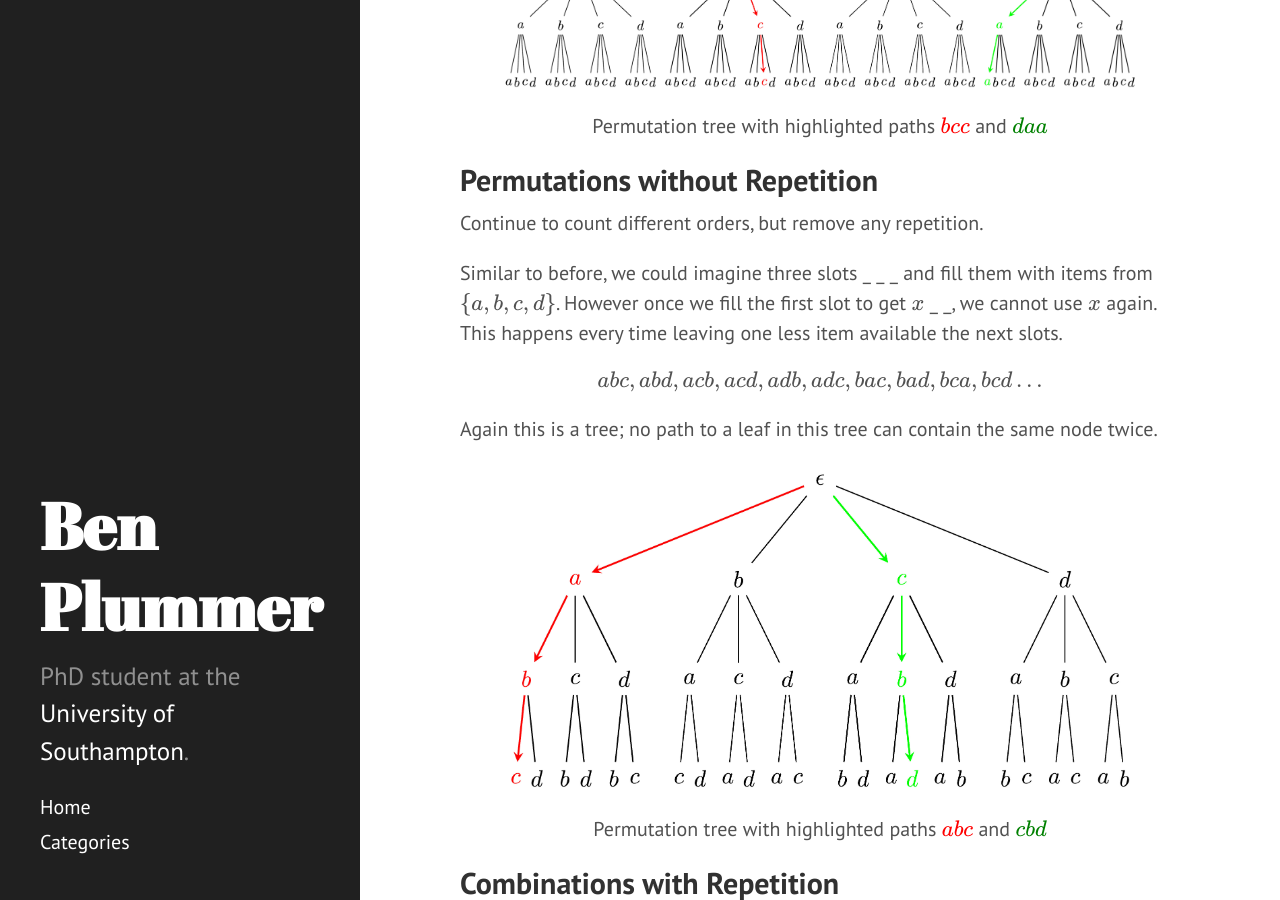
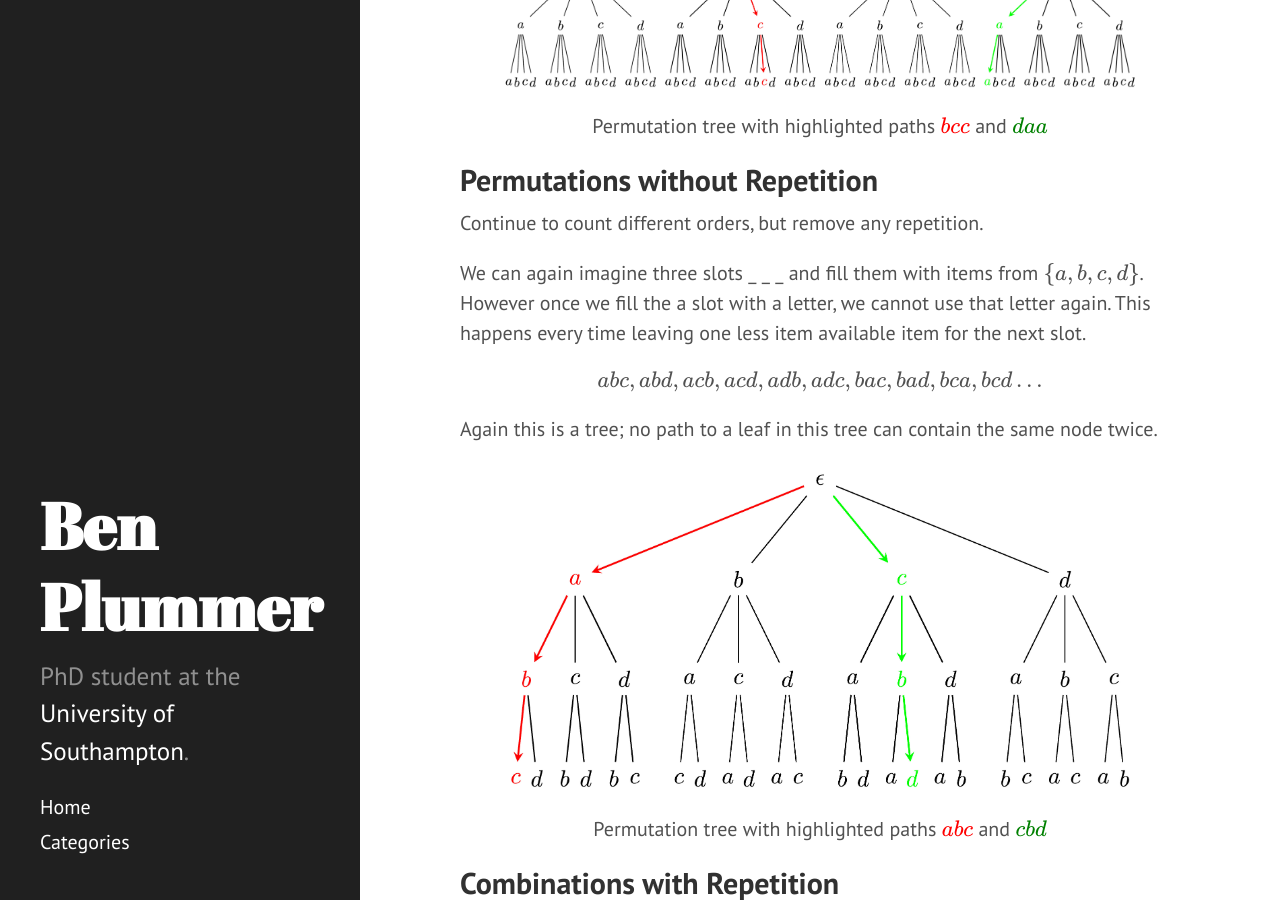
Before and after one commit to Ben-Plummer/Ben-Plummer.github.io, a Jekyll site: the page built from _posts/2022-5-6-permutation-trees.md, in a window 1280 px wide and 900 px high, scrolled down 1374 px. Built offline with Jekyll 4.4.1, drawn with Linux system fonts in a browser that asks for light colours; comment, search, counter and statistics services are not loaded; some of the changed text lies outside the part shown.

```diff
--- a/_posts/2022-5-6-permutation-trees.md
+++ b/_posts/2022-5-6-permutation-trees.md
@@ -73,10 +73,10 @@ option.
 
 Continue to count different orders, but remove any repetition.
 
-Similar to before, we could imagine three slots _ _ _ and fill them with
-items from $$\{a,b,c,d\}$$. However once we fill the first slot to get
-$$x$$ _ _, we cannot use $$x$$ again. This happens every time
-leaving one less item available the next slots.
+We can again imagine three slots _ _ _ and fill them with
+items from $$\{a,b,c,d\}$$. However once we fill the a slot with a letter,
+we cannot use that letter again. This happens every time
+leaving one less item available item for the next slot.
 
 $$abc,abd,acb,acd,adb,adc,bac,bad,bca,bcd\dots$$
 
@@ -107,6 +107,7 @@ use the same letters.
 When drawing the tree,
 no parent's children "left" of the current node should
 appear in current node's descendants.
+
 
 <figure>
 <center>
```
Also changed, not shown: other parts of _posts/2022-5-6-permutation-trees.md (+2 -2 lines), public/apple-touch-icon-144-precomposed.png (deleted), public/favicon.ico.
